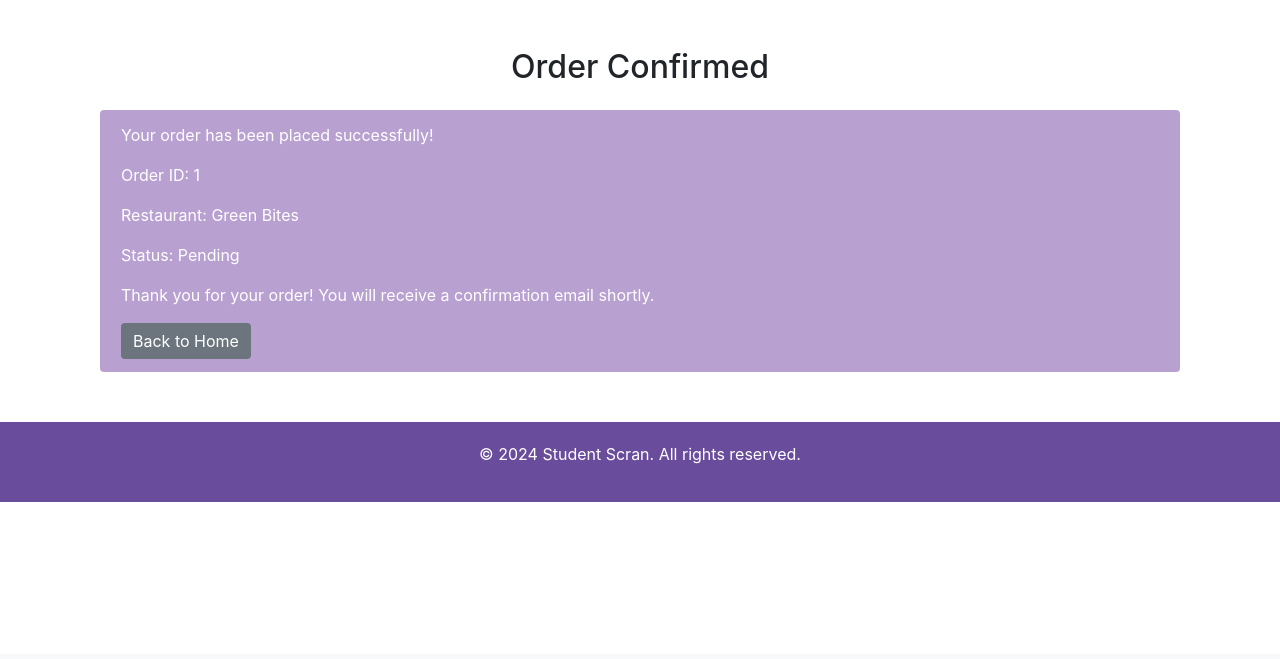
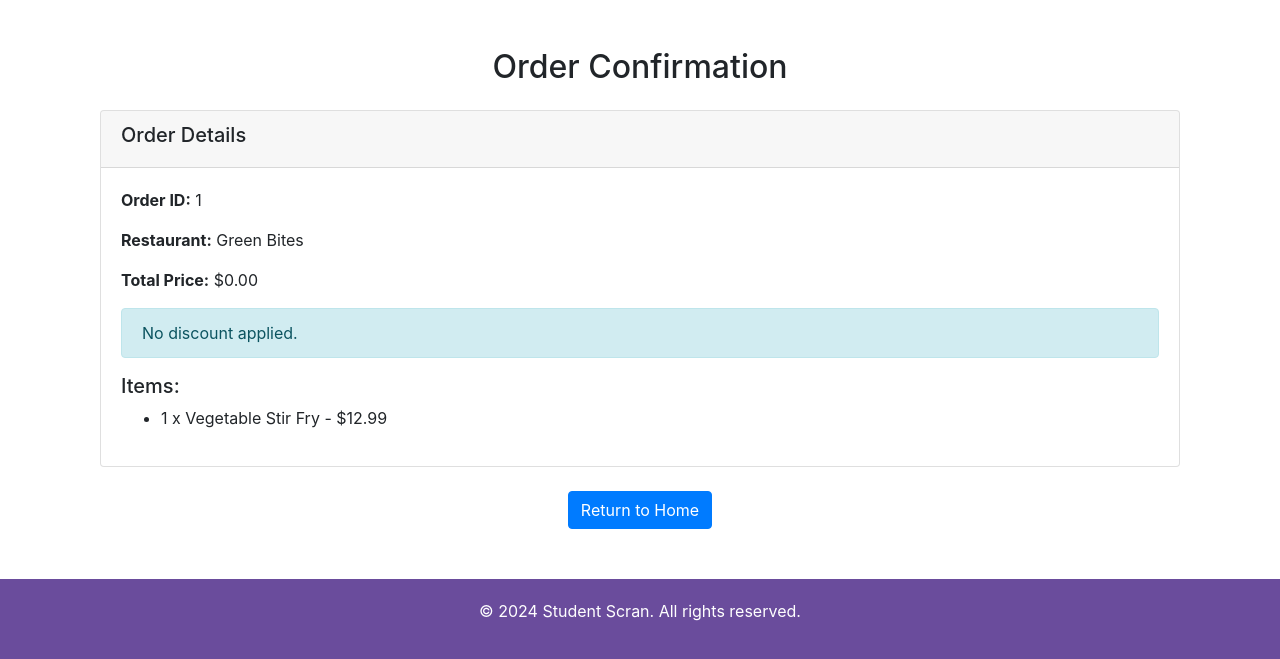
Before and after one commit to bhumiii10/Student_Scran, a Django app: page /order_confirmed/1/ in a window 1280 px wide. Shown: the part 146-805 px from the top of the page. Before the commit the page ends 648 px from the top, so only its background shows below. Run offline with Django 5.2, Linux system fonts and the light colour scheme; data comes from the database, SQL or seed files in the repository; some libraries are stand-ins or nearby versions.

Commit message:
bug fixes

```diff
--- a/orders/models.py
+++ b/orders/models.py
@@ -3,7 +3,7 @@ from typing import Any
 from django.db import models
 from django.shortcuts import redirect, get_object_or_404
 from users.models import CustomUser
-from restaurants.models import MenuItem, Restaurant
+from restaurants.models import MenuItem, Restaurant, Discount
 from django.db.models import UniqueConstraint
 
 
@@ -12,6 +12,7 @@ class Order(models.Model):
     restaurant = models.ForeignKey(Restaurant, on_delete=models.CASCADE)
     status = models.CharField(max_length=20, default='Pending')
     total_price = models.DecimalField(max_digits=10, decimal_places=2, default=0.00)
+    discount = models.ForeignKey(Discount, on_delete=models.SET_NULL, null=True, blank=True)  # Add this field
     created_at = models.DateTimeField(auto_now_add=True)
     updated_at = models.DateTimeField(auto_now=True)
 
--- a/restaurants/views.py
+++ b/restaurants/views.py
@@ -13,7 +13,7 @@ def apply_discount(request):
 
         try:
             discount = Discount.objects.get(code=discount_code, is_active=True)
-            # Store the discount in the session for use during checkout
+            # Store the discount in the session
             request.session['discount'] = {
                 'id': discount.id,
                 'code': discount.code,
@@ -22,8 +22,10 @@ def apply_discount(request):
             messages.success(request, f"Discount code '{discount.code}' applied successfully!")
         except Discount.DoesNotExist:
             messages.error(request, "Invalid or expired discount code.")
+            if 'discount' in request.session:
+                del request.session['discount']  # Clear any invalid discount
 
-        return redirect('cart')  # Redirect back to the cart page
+        return redirect('cart')
 
 def add_review(request, restaurant_id):
     restaurant = get_object_or_404(Restaurant, id=restaurant_id)
--- a/templates/order/confirmed.html
+++ b/templates/order/confirmed.html
@@ -1,32 +1,44 @@
+<!-- order/confirmed.html -->
 {% extends 'base.html' %}
+{% load static %}
 
 {% block content %}
-<style>
-    .alert-light-purple {
-        background-color: #b8a0d1; /* Lighter purple color */
-        color: white;
-    }
+<div class="container mt-5">
+    <h2 class="text-center mb-4">Order Confirmation</h2>
 
-    .btn-grey {
-        background-color: #6c757d; /* Grey background */
-        color: white; /* White text on the grey button */
-        border: none; /* Remove border */
-    }
+    <div class="card">
+        <div class="card-header">
+            <h5>Order Details</h5>
+        </div>
+        <div class="card-body">
+            <p><strong>Order ID:</strong> {{ order.id }}</p>
+            <p><strong>Restaurant:</strong> {{ order.restaurant.name }}</p>
+            <p><strong>Total Price:</strong> ${{ order.total_price }}</p>
 
-    .btn-grey:hover {
-        background-color: #5a6268; /* Slightly darker grey on hover */
-    }
-</style>
+            <!-- Display Discount Information -->
+            {% if discount %}
+                <div class="alert alert-success">
+                    <strong>Discount Applied:</strong> {{ discount.code }} ({{ discount.discount_percentage }}% off)
+                    <br>
+                    <strong>Discount Amount:</strong> ${{ discount_amount }}
+                </div>
+            {% else %}
+                <div class="alert alert-info">
+                    No discount applied.
+                </div>
+            {% endif %}
 
-<div class="container mt-5">
-    <h2 class="text-center mb-4">Order Confirmed</h2>
-    <div class="alert alert-light-purple">
-        <p>Your order has been placed successfully!</p>
-        <p>Order ID: {{ order.id }}</p>
-        <p>Restaurant: {{ order.restaurant.name }}</p>
-        <p>Status: {{ order.status }}</p>
-        <p>Thank you for your order! You will receive a confirmation email shortly.</p>
-        <a href="{% url 'home' %}" class="btn btn-grey">Back to Home</a>
+            <h5>Items:</h5>
+            <ul>
+                {% for item in order.items.all %}
+                    <li>{{ item.quantity }} x {{ item.item.name }} - ${{ item.item.price }}</li>
+                {% endfor %}
+            </ul>
+        </div>
+    </div>
+
+    <div class="text-center mt-4">
+        <a href="{% url 'home' %}" class="btn btn-primary">Return to Home</a>
     </div>
 </div>
 {% endblock %}
--- a/users/views.py
+++ b/users/views.py
@@ -248,11 +248,13 @@ def checkout(request):
 
     # Apply discount if available
     discount = None
+    discount_amount = Decimal(0)  # Initialize discount amount
     if 'discount' in request.session:
         discount_data = request.session['discount']
         discount = Discount.objects.get(id=discount_data['id'])
         discount_percentage = Decimal(discount_data['percentage'])  # Convert to Decimal
-        total_price *= (1 - discount_percentage / 100)  # Apply discount
+        discount_amount = total_price * (discount_percentage / 100)  # Calculate discount amount
+        total_price -= discount_amount  # Apply discount
         del request.session['discount']  # Clear the discount from the session
 
     # Create the order
@@ -261,7 +263,7 @@ def checkout(request):
         restaurant=cart.items.first().item.restaurant,
         status='Pending',
         total_price=total_price,
-        discount=discount,  # Add the applied discount
+        discount=discount,  # Pass the discount to the Order model
     )
 
     # Transfer cart items to order items
@@ -275,7 +277,7 @@ def checkout(request):
     # Clear the cart after checkout
     cart.items.all().delete()
 
-    # Redirect to the order confirmation page
+    # Redirect to the order confirmation page with discount details
     return redirect('order_confirmed', order_id=order.id)
 
 def confirm_order(request):
@@ -305,7 +307,15 @@ def confirm_order(request):
 def order_confirmed(request, order_id):
     # Fetch the order using the ID
     order = Order.objects.get(id=order_id)
-    return render(request, 'order/confirmed.html', {'order': order})
+    discount = order.discount
+    discount_amount = order.total_price / (1 - discount.discount_percentage / 100) - order.total_price if discount else Decimal(0)
+
+    context = {
+        'order': order,
+        'discount': discount,
+        'discount_amount': discount_amount,  # Pass the discount amount to the template
+    }
+    return render(request, 'order/confirmed.html', context)
 
 def logout_view(request):
     logout(request)  # Logs out the user
```
